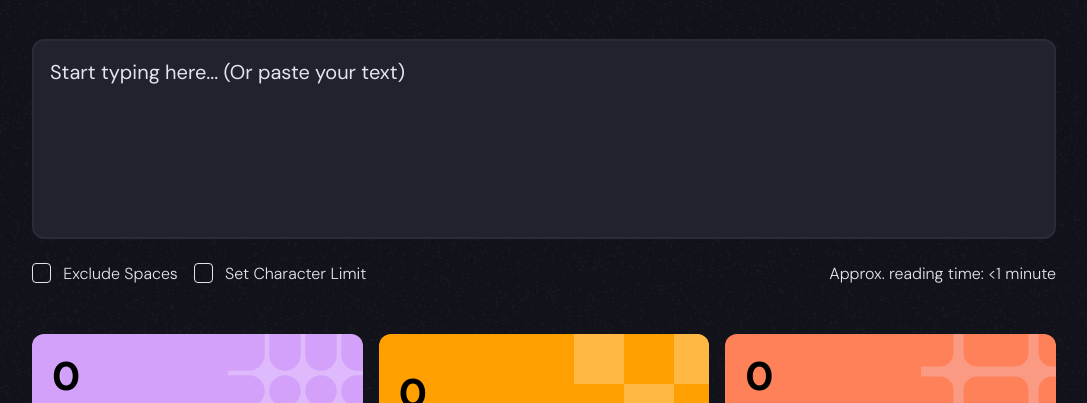
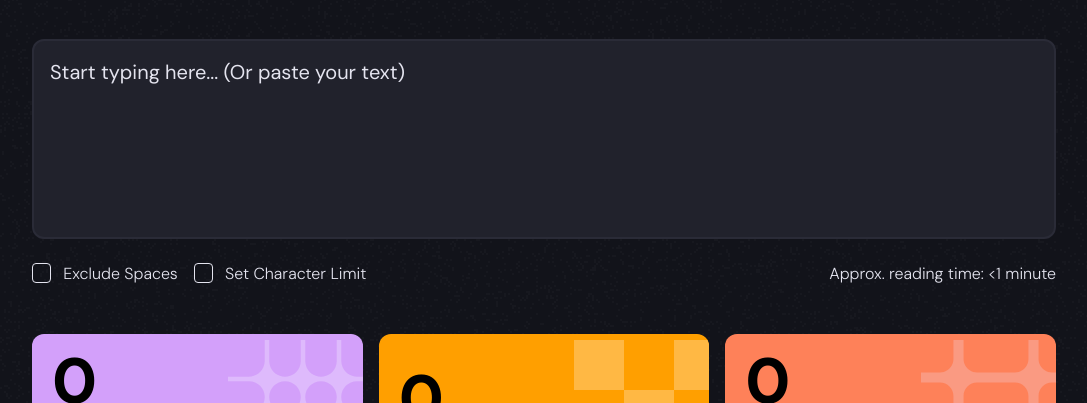
Before and after one commit to marcus-hill/character-counter, a plain HTML site: page index.html in a window 1280 px wide. Shown: the part 397-800 px from the top of the page, without its empty margins (96-1183 px from the left). Drawn offline with Linux system fonts and the light colour scheme.

Commit message:
Tweak statistics font size

```diff
--- a/style.css
+++ b/style.css
@@ -498,6 +498,10 @@ main {
     max-width: 50%;
     margin: 0 auto;
   }
+
+  .statistic-title {
+    font-size: calc(64rem/16);
+  }
 }
 
 @media (prefers-color-scheme: dark) {
```
